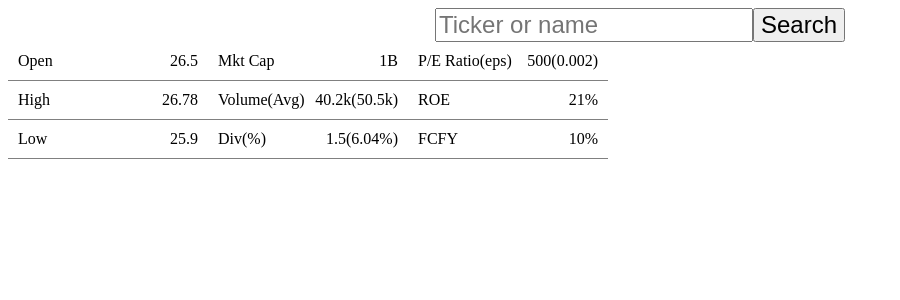
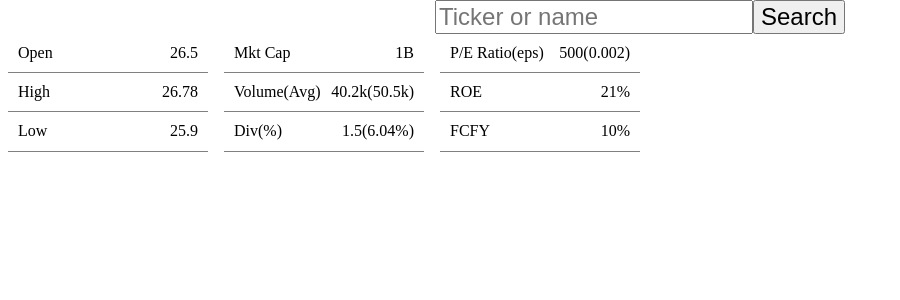
Before and after one commit to gregdardis/stock-market-search, a React app: page / in a window 1280 px wide. Shown: the top 300 px of the page, without its empty margins (0-900 px from the left). Built offline with nearby package versions, Linux system fonts and the light colour scheme.

Commit message:
took out standard margins on browser and added margin to column

```diff
--- a/src/components/column/column.css
+++ b/src/components/column/column.css
@@ -2,4 +2,5 @@
   display: flex;
   flex-direction: column;
   width: 200px;
+  margin: 0 8px;
 }
--- a/src/index.html
+++ b/src/index.html
@@ -4,7 +4,7 @@
 
     <meta charset="utf-8">
     <title>Stock Market Search</title>
-
+    <link rel="stylesheet" href="https://cdnjs.cloudflare.com/ajax/libs/normalize/7.0.0/normalize.css" />
   </head>
 
   <body>
```
